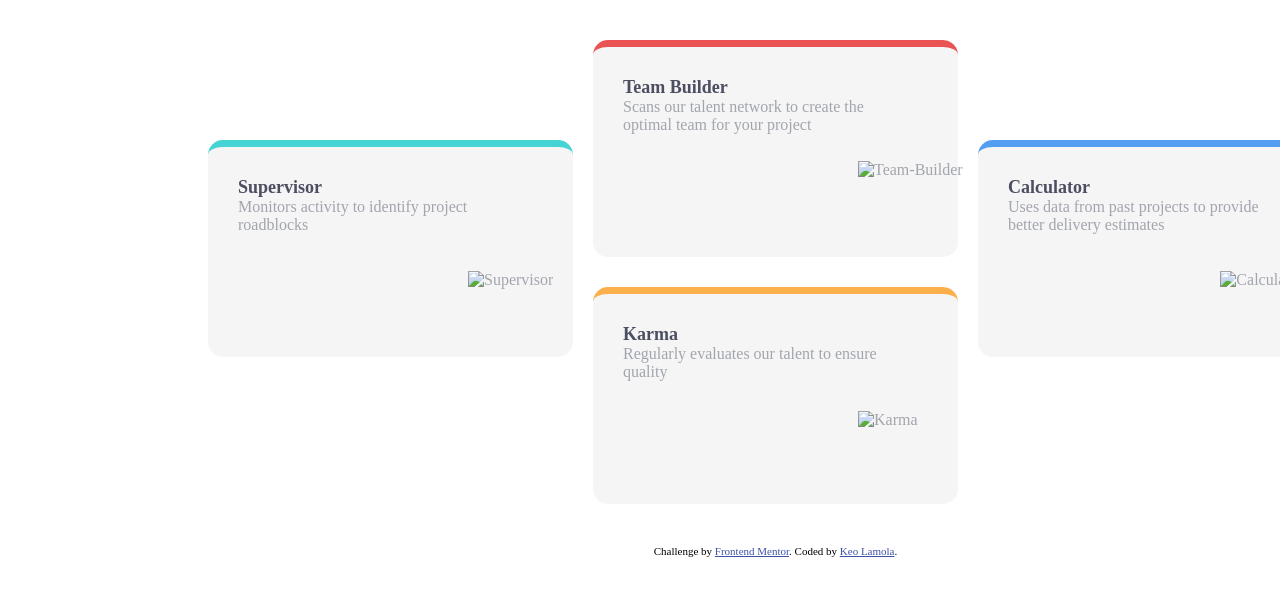
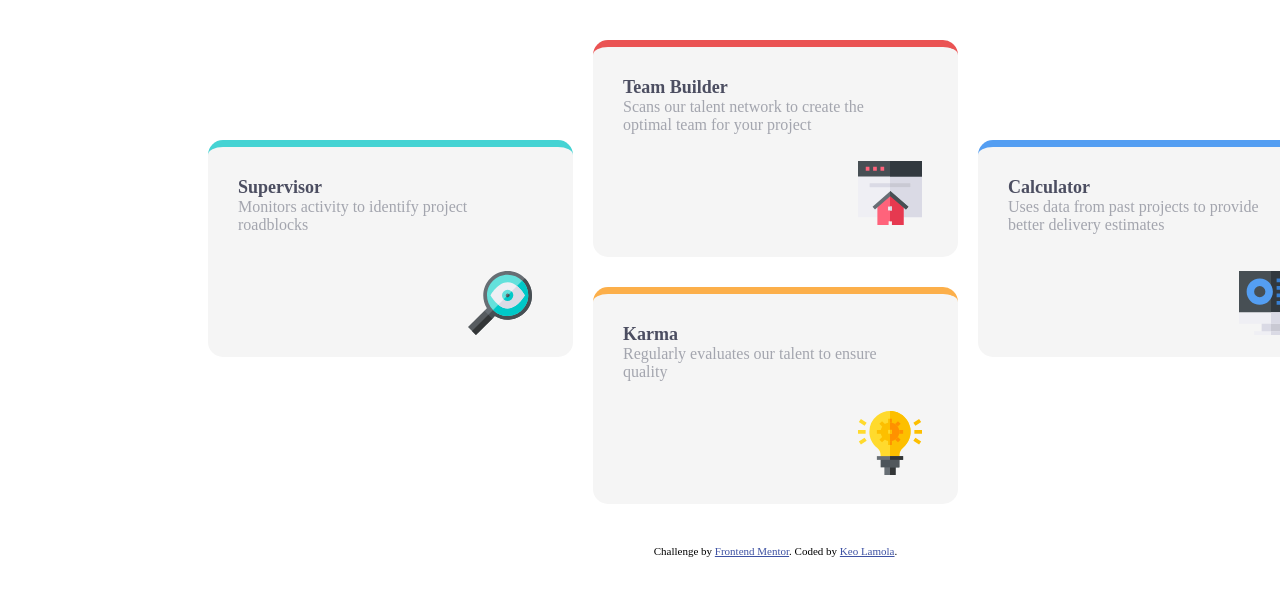
Before and after one commit to OekPhlesym/Four-card-feature-section, a plain HTML site: page index.html in a window 1280 px wide. Shown: the part 177-772 px from the top of the page. Drawn offline with Linux system fonts and the light colour scheme; the site is published under a folder, as on GitHub Pages, so addresses that start at the root find nothing.

Commit message:
Update index.html

```diff
--- a/index.html
+++ b/index.html
@@ -27,7 +27,7 @@
       <span class="leftTopic">Supervisor</span><br>
         Monitors activity to identify project <br>roadblocks
       <div class="supervisorImage">
-        <img src="/images/icon-supervisor.svg" alt="Supervisor">
+        <img src="images/icon-supervisor.svg" alt="Supervisor">
       </div>
     </div>
     <div class="middleContainer">
@@ -35,7 +35,7 @@
         <span class="middleTopTopic">Team Builder</span><br>
           Scans our talent network to create the <br> optimal team for your project
         <div class="teambuilderImage">
-          <img src="/images/icon-team-builder.svg" alt="Team-Builder">
+          <img src="images/icon-team-builder.svg" alt="Team-Builder">
         </div>
       </div>
 
@@ -43,7 +43,7 @@
         <span class="middleBottomTopic">Karma</span><br>
           Regularly evaluates our talent to ensure<br>quality
         <div class="karmaImage">
-          <img src="/images/icon-karma.svg" alt="Karma">
+          <img src="images/icon-karma.svg" alt="Karma">
         </div>
 
       </div>
@@ -53,7 +53,7 @@
       <span class="rightTopic">Calculator</span><br>
         Uses data from past projects to provide <br> better delivery estimates
       <div class="calculatorImage">
-        <img src="/images/icon-calculator.svg" alt="Calculator">
+        <img src="images/icon-calculator.svg" alt="Calculator">
       </div>
     </div>
   </div>
```
